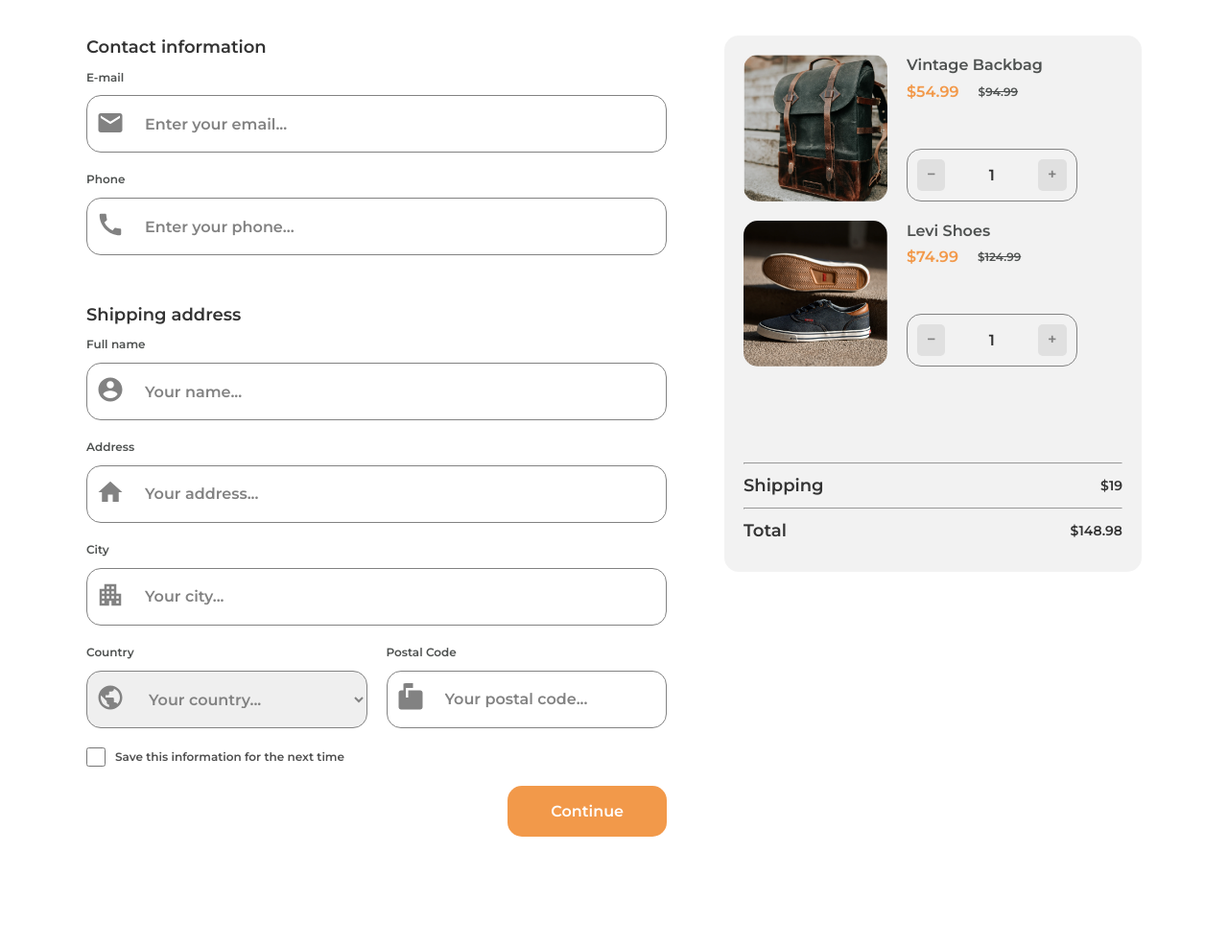
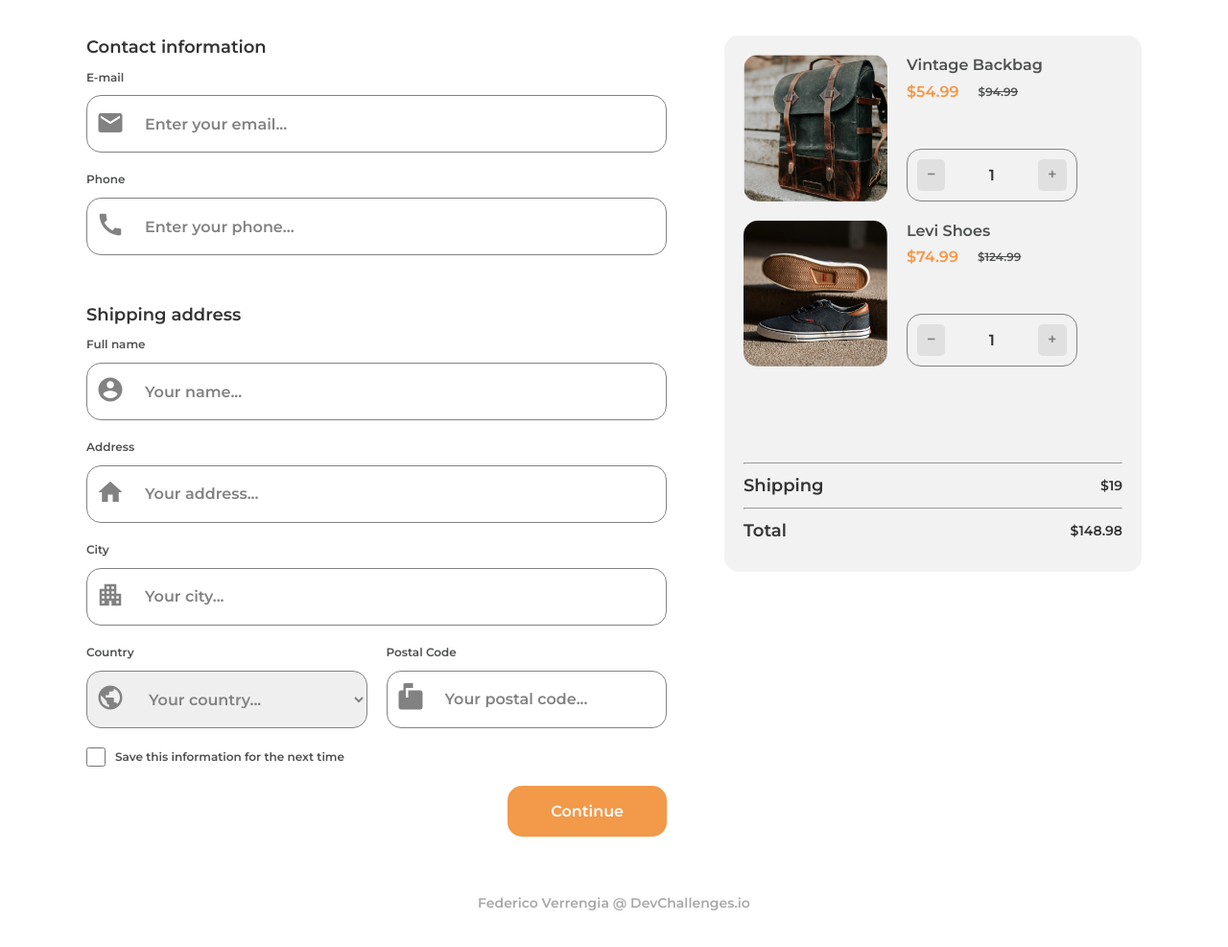
Before and after one commit to fedehub93/checkout-page, a website: page index.html in a window 1280 px wide. Shown: the part 103-1090 px from the top of the page at 96% size. Before the commit the page ends 1045 px from the top, so only its background shows below. Drawn offline with Linux system fonts and the light colour scheme.

Commit message:
Feature footer + readme.md

```diff
--- a/index.html
+++ b/index.html
@@ -16,7 +16,7 @@
   </head>
   <body>
     <h1 class="heading-1 u-mb-medium">Checkout</h1>
-    <div class="checkout">
+    <div class="checkout u-mb-medium">
       <div class="checkout__info">
         <form class="form-checkout">
           <div class="checkout__info-contact">
@@ -244,6 +244,9 @@
         </div>
       </div>
     </div>
+    <footer class="footer">
+      Federico Verrengia @ DevChallenges.io
+    </footer>
   </body>
   <script src="js/script.js"></script>
 </html>
--- a/sass/_base.scss
+++ b/sass/_base.scss
@@ -7,8 +7,10 @@
     --color-gray-4: #4F4F4F;
     --color-gray-5: #F2F2F2;
     --color-gray-6: #E0E0E0;
+
     --color-orange: #f2994a;
     --color-white: #FFFFFF;
+    --color-green: #27ae60;
 }
 
 *,
--- a/sass/_components.scss
+++ b/sass/_components.scss
@@ -276,7 +276,7 @@ select,
   }
 
   &--success {
-    background-color: rgba(#27ae60, 0.5);
+    background-color: rgba(var(--color-green), 0.5);
     color: var(--color-white);
   }
 }
--- a/sass/_page.scss
+++ b/sass/_page.scss
@@ -26,3 +26,9 @@
         }
     }
 }
+
+.footer {
+    text-align: center;
+    color: #a9a9a9;
+    font-size: 1.4rem;
+}
```
Also changed, not shown: README.md, css/style.css.
